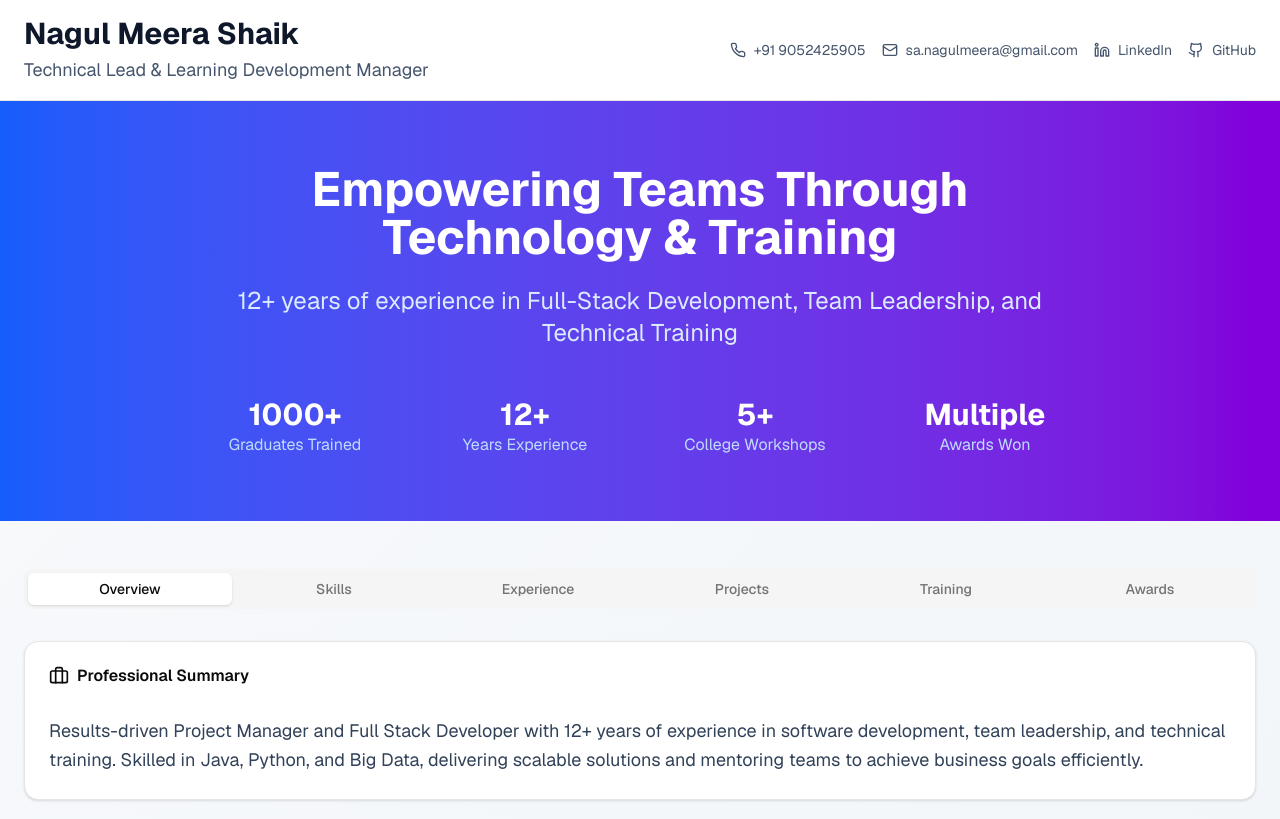
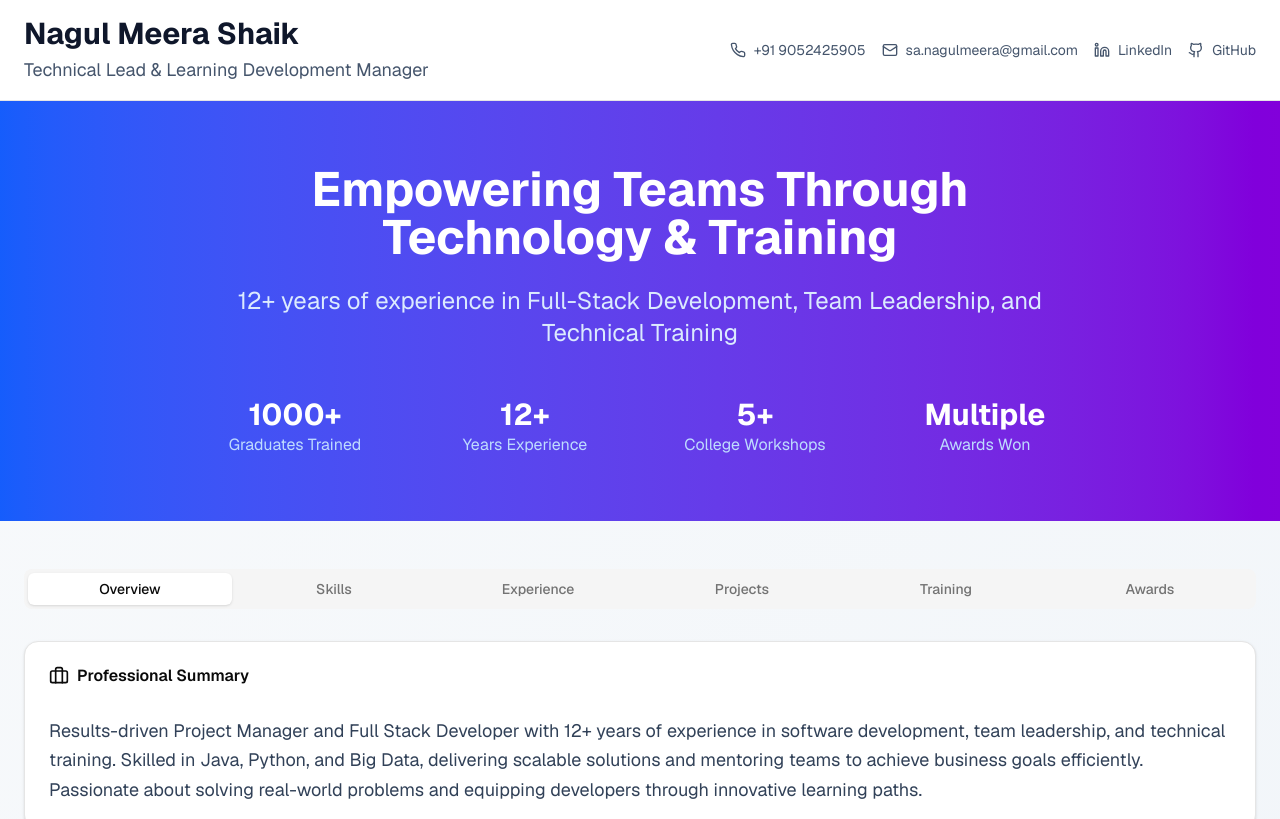
Before and after one commit to Nagul-Tekworks/Portfolio_final, a Next.js app: page / in a window 1280 px wide. Shown: the top 819 px of the page. Built offline with nearby package versions, Linux system fonts and the light colour scheme.

Commit message:
summary changed

```diff
--- a/app/page.tsx
+++ b/app/page.tsx
@@ -249,7 +249,7 @@ export default function Portfolio() {
                 <p className="text-lg leading-relaxed text-slate-700">
                   Results-driven Project Manager and Full Stack Developer with 12+ years of experience in software development,
                   team leadership, and technical training. Skilled in Java, Python, and Big Data, delivering scalable solutions
-                  and mentoring teams to achieve business goals efficiently.
+                  and mentoring teams to achieve business goals efficiently. Passionate about solving real-world problems and equipping developers through innovative learning paths.
                 </p>
               </CardContent>
             </Card>
```
